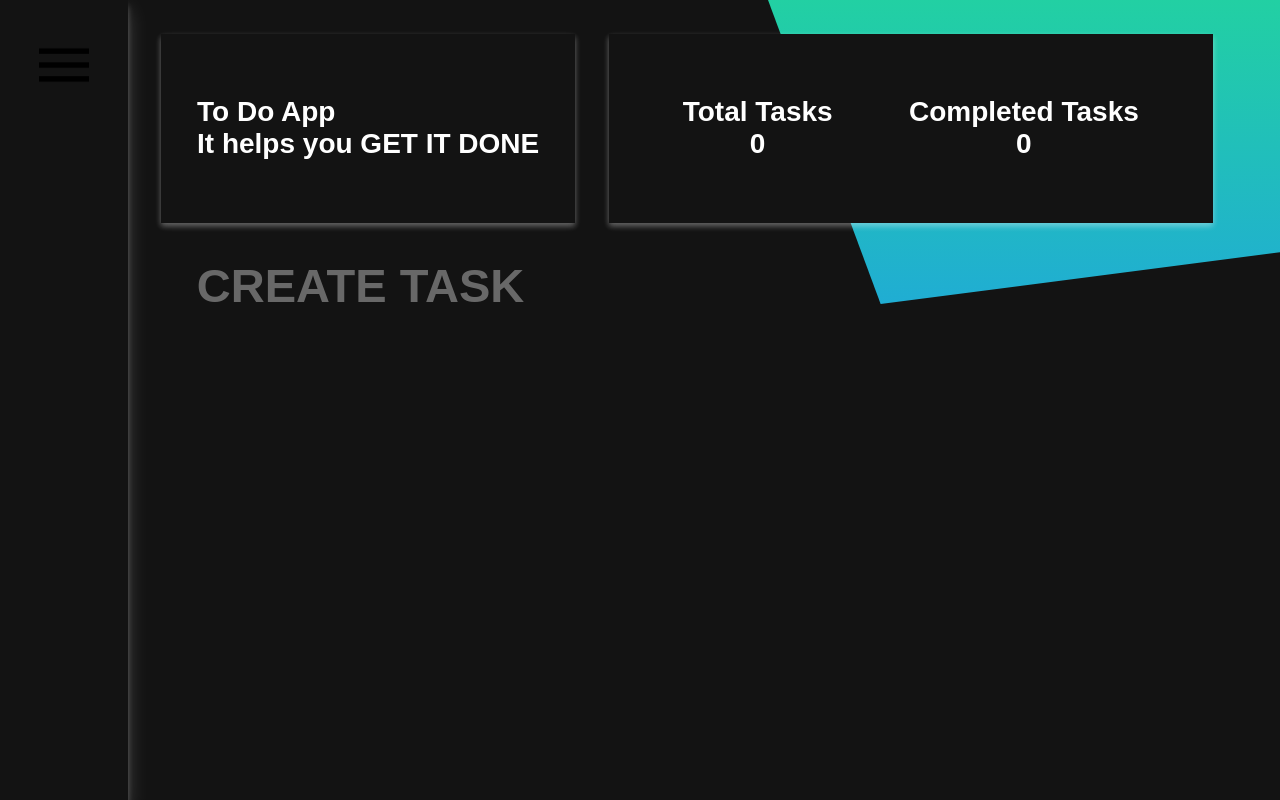
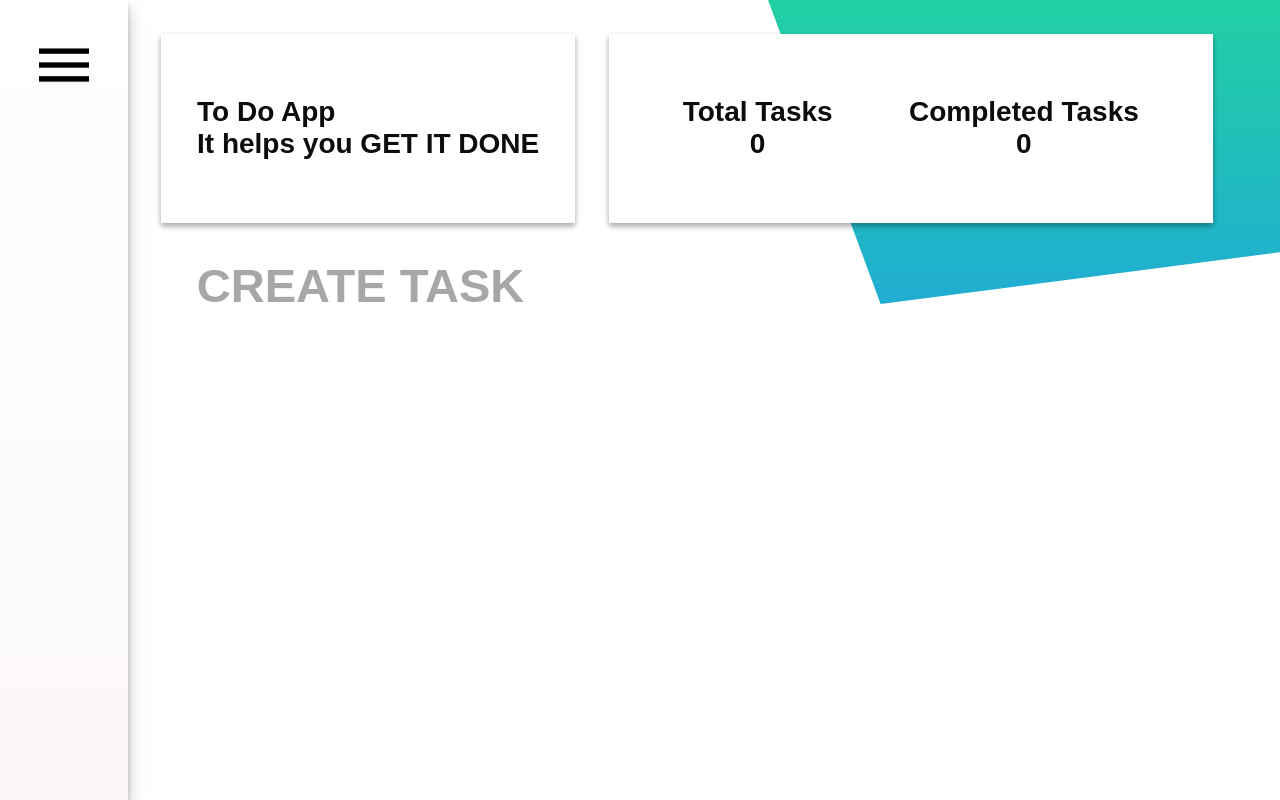
Before and after one commit to juveria-manzar/Get-It-Done, a PHP site: page / in a window 1280 px wide. Run offline with PHP 8.4, Linux system fonts and the light colour scheme.

Commit message:
updating theme impl

```diff
--- a/index.html
+++ b/index.html
@@ -25,8 +25,8 @@
             </header>
             <section id="theme">
                 <h5 class="bold">
-                    Theme: <span id="light" class="current-theme">Light</span>
-                    <span id="dark">Dark</span>
+                    Theme: <span id="light" onclick="updateTheme('light')">Light</span>
+                    <span id="dark" class="current-theme" onclick="updateTheme('dark')">Dark</span>
                 </h5>
             </section>
             <section id="completed-tasks">
--- a/js/main.js
+++ b/js/main.js
@@ -56,8 +56,8 @@
 
 function onLoad() {
     updateTasks();
-    // updateTheme(loadData("ToDoTheme"));
-    // document.body.style.display = "flex";
+    updateTheme(loadData("ToDoTheme"));
+    document.body.style.display = "flex";
 }
 
 
@@ -85,8 +85,39 @@
             });
         });
     });
+}
+
+function updateTheme(theme) {
+    let bgColor = theme == 'light' ? "255, 255, 255" : "19, 19, 19";
+    let textColor = theme == 'light' ? "12, 12, 12" : "255, 255, 255";
+    let shadowColor = theme == 'light' ? "0, 0, 0" : "255, 255, 255";
+    let grad1 = theme == 'light' ? "108, 29, 103" : "34, 208, 163";
+    let grad2 = theme == 'light' ? "100, 25, 148" : "32, 173, 211";
+    let sideGrad1 = theme == 'light' ? "255, 255, 255" : "35, 35, 35";
+    let sideGrad2 = theme == 'light' ? "251, 247, 247" : "46, 46, 46";
+
+    let root = document.documentElement;
+
+    root.style.setProperty("--bg-color", bgColor);
+    root.style.setProperty("--text-color", textColor);
+    root.style.setProperty("--shadow-color", shadowColor);
+    root.style.setProperty("--gradient-1", grad1);
+    root.style.setProperty("--gradient-2", grad2);
+    root.style.setProperty("--sidebar-gradient-1", sideGrad1);
+    root.style.setProperty("--sidebar-gradient-2", sideGrad2);
+
+    document.getElementsByClassName('current-theme')[0].classList.remove('current-theme')
+
+    let activateClass = theme == 'light' ? 'light' : 'dark'
+    document.getElementById(activateClass).classList.add('current-theme')
+
+    saveData('ToDoTheme', theme)
 
 
+    let invertStrength = theme == 'light' ? "0%" : "100%"
+    let icons = document.getElementsByClassName('icon')
 
-
+    for (let i = 0; i < icons.length; i++) {
+        icons[i].style.filter = `brightness(100%) invert(${invertStrength})`
+    }
 }
--- a/sass/_others.scss
+++ b/sass/_others.scss
@@ -96,7 +96,7 @@
         margin: 0;
         cursor: default;
         min-height: 100vh;
-        display: flex;
+        display: none;
         @media(max-width: 1100px) {
             flex-direction: column;
         }
--- a/stylesheets/main.css
+++ b/stylesheets/main.css
@@ -102,7 +102,7 @@
     margin: 0;
     cursor: default;
     min-height: 100vh;
-    display: flex; }
+    display: none; }
     @media (max-width: 1100px) {
       :root body {
         flex-direction: column; } }
```
